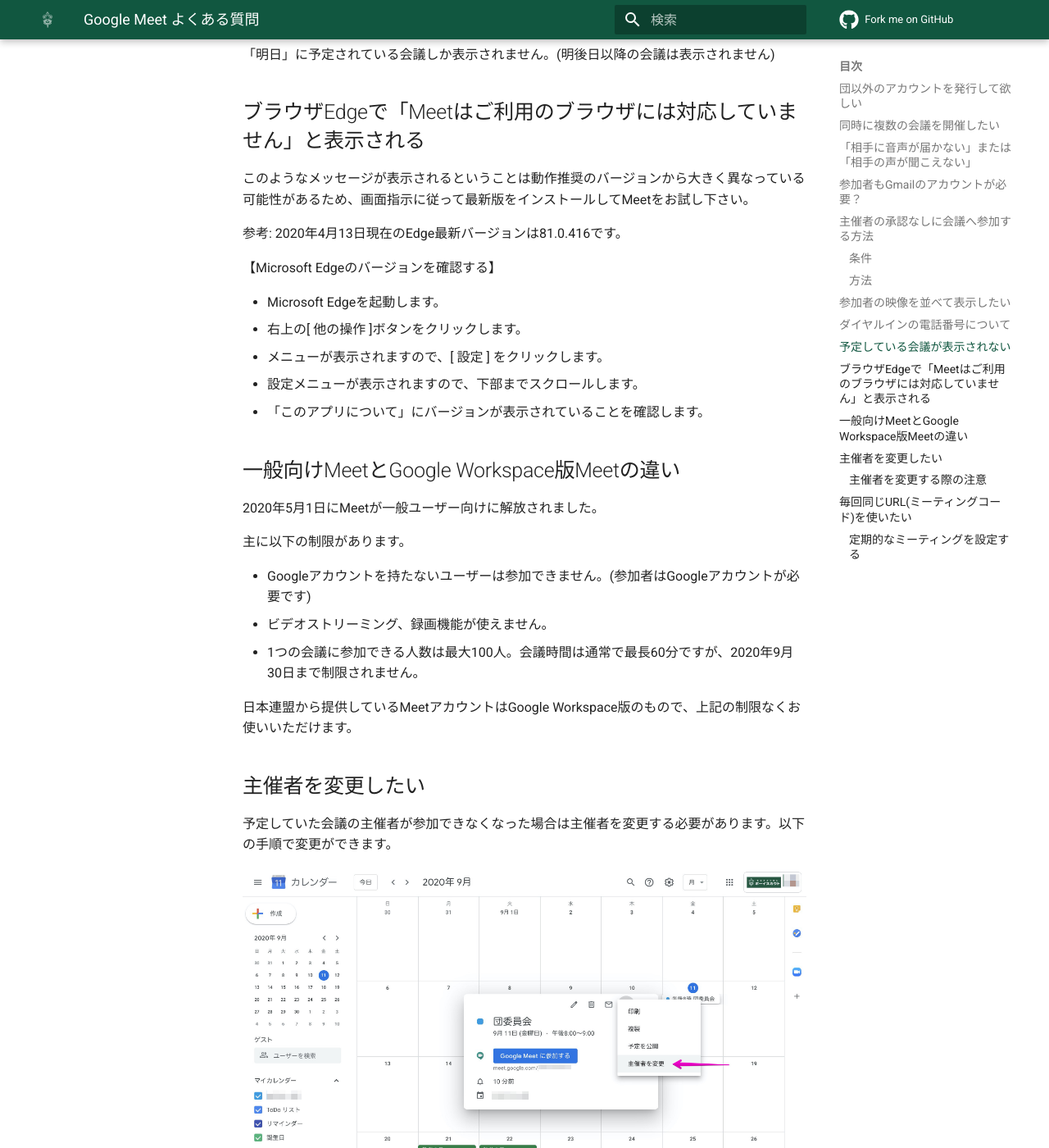
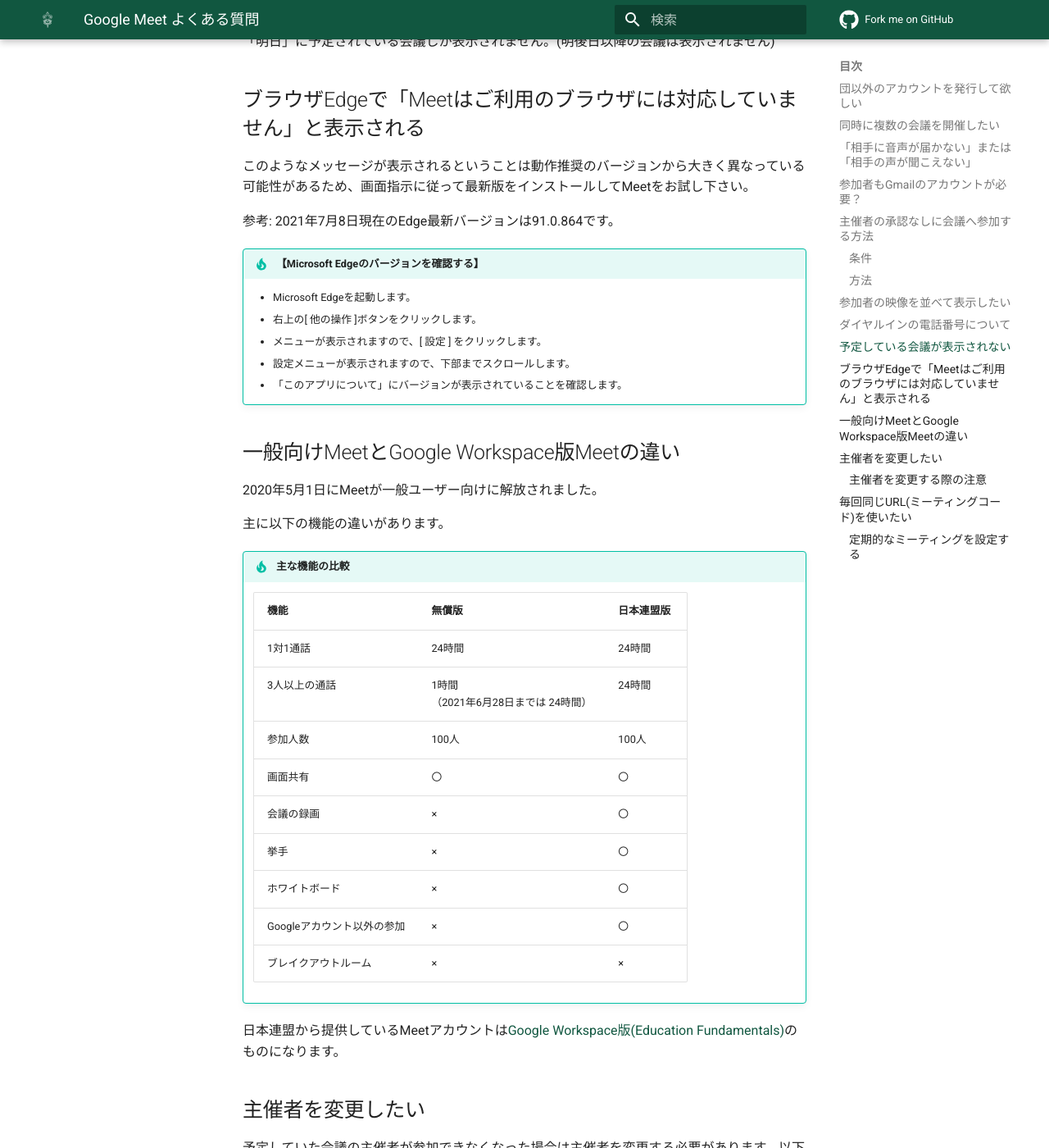
Before and after one commit to Scout-Association-of-Japan/DX-promotion-guidelines, an MkDocs documentation site: the page built from docs/faq/meet/index.md, in a window 1280 px wide and 1400 px high, scrolled down 3200 px. Shown: the whole window at 82% size. Built offline with MkDocs 1.6.1 and Material for MkDocs 9.7.7, drawn with Linux system fonts in a browser that asks for light colours; comment, search, counter and statistics services are not loaded; some of the changed text lies outside the part shown.

Commit message:
Update index.md (#132)

```diff
--- a/docs/faq/meet/index.md
+++ b/docs/faq/meet/index.md
@@ -23,7 +23,7 @@
 2. カレンダーに会議の予定を設定します(例: ビーバー部門円卓、カブ部門円卓、ボーイ部門円卓が同時に開催されるとしたら3つの会議予定が同時刻に並ぶことになります)
 3. それぞれの会議案内のアドレス(URL)を参加者に通知します
 
-カレンダーからの会議設定の方法はこちらを参照してください。
+[カレンダーからの会議設定の方法](../../web-meeting-guide/meet/GoogleMeet-calendar.md)を参照してください。
 
 
 
@@ -123,26 +123,39 @@
 ## ブラウザEdgeで「Meetはご利用のブラウザには対応していません」と表示される
 このようなメッセージが表示されるということは動作推奨のバージョンから大きく異なっている可能性があるため、画面指示に従って最新版をインストールしてMeetをお試し下さい。
 
-参考: 2020年4月13日現在のEdge最新バージョンは81.0.416です。
+参考: 2021年7月8日現在のEdge最新バージョンは91.0.864です。
 
-【Microsoft Edgeのバージョンを確認する】
+!!! tip "【Microsoft Edgeのバージョンを確認する】"
 
-- Microsoft Edgeを起動します。
-- 右上の[ 他の操作 ]ボタンをクリックします。
-- メニューが表示されますので、[ 設定 ] をクリックします。
-- 設定メニューが表示されますので、下部までスクロールします。
--  「このアプリについて」にバージョンが表示されていることを確認します。
+	- Microsoft Edgeを起動します。
+	- 右上の[ 他の操作 ]ボタンをクリックします。
+	- メニューが表示されますので、[ 設定 ] をクリックします。
+	- 設定メニューが表示されますので、下部までスクロールします。
+	-  「このアプリについて」にバージョンが表示されていることを確認します。
 
 ## 一般向けMeetとGoogle Workspace版Meetの違い
 2020年5月1日にMeetが一般ユーザー向けに解放されました。
 
-主に以下の制限があります。
+主に以下の機能の違いがあります。
 
-- Googleアカウントを持たないユーザーは参加できません。(参加者はGoogleアカウントが必要です)
-- ビデオストリーミング、録画機能が使えません。
-- 1つの会議に参加できる人数は最大100人。会議時間は通常で最長60分ですが、2020年9月30日まで制限されません。
+!!! Tip	"主な機能の比較"
 
-日本連盟から提供しているMeetアカウントはGoogle Workspace版のもので、上記の制限なくお使いいただけます。
+	|機能|無償版|日本連盟版|
+	|---|---|---|
+	|1対1通話|24時間|24時間|
+	|3人以上の通話|1時間<br>（2021年6月28日までは 24時間）|24時間|
+	|参加人数|100人|100人|
+	|画面共有|〇|〇|
+	|会議の録画|×|〇|
+	|挙手|×|〇|
+	|ホワイトボード|×|〇|
+	|Googleアカウント以外の参加|×|〇|
+	|ブレイクアウトルーム|×|×|
+
+
+
+
+日本連盟から提供しているMeetアカウントは[Google Workspace版(Education Fundamentals)](https://edu.google.com/intl/ja_ALL/products/workspace-for-education/editions/)のものになります。
 
 ## 主催者を変更したい
 
@@ -170,13 +183,15 @@
 
 ### 主催者を変更する際の注意
 
-無償版のGoogleユーザーに主催者を変更した場合、ミーティングの機能制限が発生します。(変更先のアカウント種類に依存します)
+!!! warning "主催者を変更する際の注意"
+	無償版のGoogleユーザーに主催者を変更した場合、ミーティングの機能制限が発生します。(変更先のアカウント種類に依存します)
 
-(例)
-- 主催者が日本連盟発行のアカウントでミーティングを設定し、その後無償版のGoogleユーザーに主催者を変更した
-	- この場合、ミーティングの参加人数が100人、また最大60分まで(2020年9月30日までは300分)の制限が発生します
+	(例)
 
----
+	- 主催者が日本連盟発行のアカウントでミーティングを設定し、その後無償版のGoogleユーザーに主催者を変更した
+
+		- この場合、ミーティングの参加人数が100人、また最大60分まで(2020年9月30日までは300分)の制限が発生します
+
 
 ## 毎回同じURL(ミーティングコード)を使いたい
 
```
Also changed, not shown: other parts of docs/faq/meet/index.md (+2 -2 lines).
